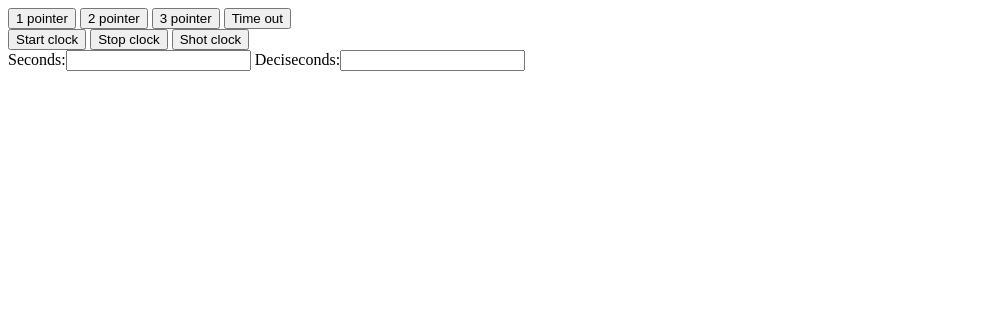
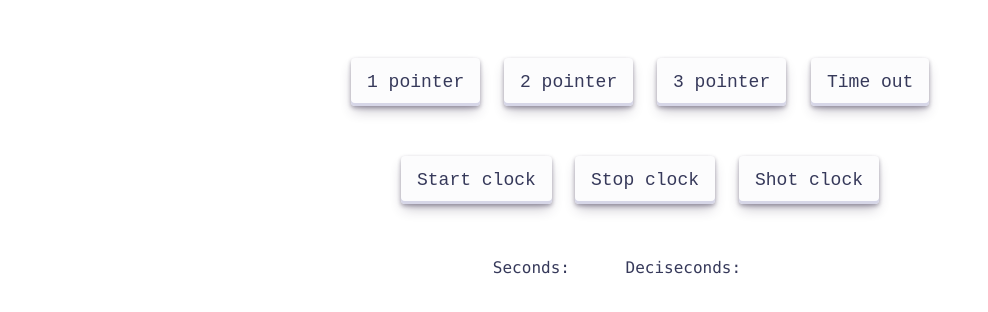
Before and after one commit to vishnu-ashoka/aba_webapp, a plain HTML site: page index.html in a window 1280 px wide. Shown: the whole page, without its empty margins (0-988 px from the left). Drawn offline with Linux system fonts and the light colour scheme.

Commit message:
modified:   index.html 	modified:   js/main.js 	modified:   style.css

```diff
--- a/index.html
+++ b/index.html
@@ -20,9 +20,10 @@
             <button id="shot_clock" class="button" tabindex="0">Shot clock</button>
         </div>
         <div class = "timer">
-            Seconds:<input id="seconds" type="text">
-            Deciseconds:<input id="deciseconds" type="text">
+            Seconds:<input id="seconds" type="text" class="input">
+            Deciseconds:<input id="deciseconds" type="text" class="input">
         </div>
+
     </main>
 </body><script src="/js/main.js"></script>
 </html>
--- a/js/main.js
+++ b/js/main.js
@@ -7,27 +7,28 @@ document.addEventListener("readystatechange", (event) => {
 const initapp = () => {
     const onePointer = document.getElementById("1_pointer");
     onePointer.addEventListener("click", (event) => {
+        running=false;
         onepointerscript();
         resetTheTimer();
-        running=true;
     })
     const twoPointer = document.getElementById("2_pointer");
     twoPointer.addEventListener("click", (event) => {
+        running=false;
         twopointerscript();
         resetTheTimer();
-        running=true;
     })
     const threePointer = document.getElementById("3_pointer");
     threePointer.addEventListener("click", (event) => {
+        running=false;
         threepointerscript();
         resetTheTimer();
-        running=true;
     })
     const timeout = document.getElementById("time_out");
     timeout.addEventListener("click", (event) => {
+        running=false;
         timeOutScript();
         resetTheTimer();
-        running=false;
+
     })
     const startClock = document.getElementById("start_clock");
     startClock.addEventListener("click", (event) => {
@@ -48,6 +49,7 @@ const initapp = () => {
     })
     const shotClock = document.getElementById("shot_clock");
     shotClock.addEventListener("click", (event) => {
+        running=false;
         stopTimer();
         resetTheTimer();
         startTimer();
@@ -56,18 +58,24 @@ const initapp = () => {
 }
 
 const resetTheTimer = () => {
+    stopTimer();
     var seconds = document.getElementById("seconds");
     var deciseconds = document.getElementById("deciseconds");
     seconds.value = 14;
     deciseconds.value = 0.0;
-    stopTimer();
+
 }
 
 const startTimer = () => {
     var seconds = document.getElementById("seconds");
     var deciseconds = document.getElementById("deciseconds");
     var secs = seconds.value;
-    var decisecs = secs*10 + 10;
+    if (secs==14){
+        secs -= 1;
+    }
+    var decisecs = secs*10 ;
+    seconds.value = secs
+    deciseconds.value = decisecs-((Math.floor(decisecs/10))*10);
     var secdec;
     var dsecdec;
     function timer(){
@@ -84,11 +92,15 @@ const startTimer = () => {
         decisecs--;
         console.log(secs, decisecs);
         deciseconds.value = decisecs-((Math.floor(decisecs/10))*10);
-        if (decisecs==0 || running==false){
+        if (decisecs==0){
             clearInterval(dsecdec);
             clearInterval(secdec);
             seconds.value = 0;
             deciseconds.value = 0;
+        }
+        if (running==false){
+            clearInterval(dsecdec);
+            clearInterval(secdec);
         }
     }
     timer();
--- a/style.css
+++ b/style.css
@@ -0,0 +1,73 @@
+.pointerbuttons{
+    text-align: center;
+    padding-top: 50px;
+}
+.timercontrol{
+    text-align: center;
+    padding-top: 50px;
+}
+.timer{
+    text-align: center;
+    padding-top: 50px;
+    font-family: consolas;
+    color: #36395A;
+}
+
+.button {
+    margin-left: 10px;
+    margin-right: 10px;
+    align-items: center;
+    appearance: none;
+    background-color: #FCFCFD;
+    border-radius: 4px;
+    border-width: 0;
+    box-shadow: rgba(45, 35, 66, 0.4) 0 2px 4px,rgba(45, 35, 66, 0.3) 0 7px 13px -3px,#D6D6E7 0 -3px 0 inset;
+    box-sizing: border-box;
+    color: #36395A;
+    cursor: pointer;
+    display: inline-flex;
+    font-family: "JetBrains Mono",monospace;
+    height: 48px;
+    justify-content: center;
+    line-height: 1;
+    list-style: none;
+    overflow: hidden;
+    padding-left: 16px;
+    padding-right: 16px;
+    position: relative;
+    text-align: left;
+    text-decoration: none;
+    transition: box-shadow .15s,transform .15s;
+    user-select: none;
+    -webkit-user-select: none;
+    touch-action: manipulation;
+    white-space: nowrap;
+    will-change: box-shadow,transform;
+    font-size: 18px;
+}
+
+.button:focus {
+    box-shadow: #D6D6E7 0 0 0 1.5px inset, rgba(45, 35, 66, 0.4) 0 2px 4px, rgba(45, 35, 66, 0.3) 0 7px 13px -3px, #D6D6E7 0 -3px 0 inset;
+}
+
+.button:hover {
+    box-shadow: rgba(45, 35, 66, 0.4) 0 4px 8px, rgba(45, 35, 66, 0.3) 0 7px 13px -3px, #D6D6E7 0 -3px 0 inset;
+    transform: translateY(-2px);
+}
+
+.button:active {
+    box-shadow: #D6D6E7 0 3px 7px inset;
+    transform: translateY(2px);
+}
+
+.input{
+    font-size: 16px;
+    font-size: max(16px, 1em);
+    font-family: consolas;
+    padding: 0.25em 0.5em;
+    background-color: #fff;
+    border: 2px solid var(--input-border);
+    border-radius: 4px;
+    width: 30px;
+
+}
```
